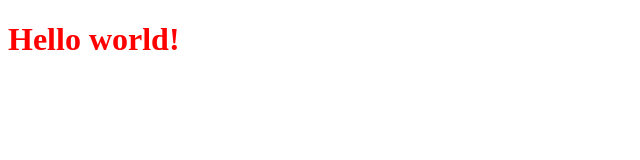
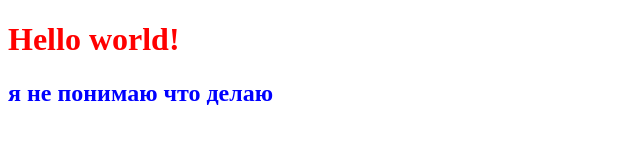
Before and after one commit to heyheyani/first-project, a plain HTML site: page index.html in a window 1280 px wide. Shown: the whole page, without its empty margins (0-640 px from the left). Drawn offline with Linux system fonts and the light colour scheme.

Commit message:
что я делаю

```diff
--- a/index.html
+++ b/index.html
@@ -10,5 +10,8 @@
     <header class="header">
         <h1>Hello world!</h1>
     </header>
+    <main class="main">
+        <h2>я не понимаю что делаю</h2>
+    </main>
 </body>
 </html>
--- a/style.css
+++ b/style.css
@@ -1,3 +1,7 @@
 .header {
     color: red;
 }
+
+.main {
+    color: blue;
+    }
```
